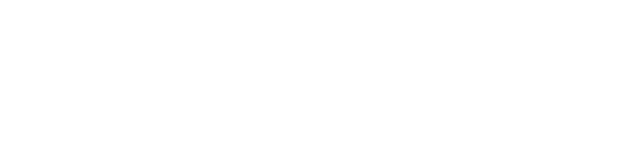
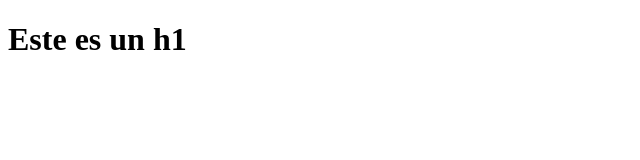
Before and after one commit to EjemploWirtz/prueba1, a plain HTML site: page index.html in a window 1280 px wide. Shown: the whole page, without its empty margins (0-640 px from the left). Drawn offline with Linux system fonts and the light colour scheme.

Commit message:
archivo html modificado

```diff
--- a/index.html
+++ b/index.html
@@ -4,6 +4,9 @@
     <meta charset="UTF-8" />
     <meta name="viewport" content="width=device-width, initial-scale=1.0" />
     <title>Document</title>
+    <link rel="stylesheet" href="style.css">
   </head>
-  <body></body>
+  <body>
+    <h1>Este es un h1</h1>
+  </body>
 </html>
```
